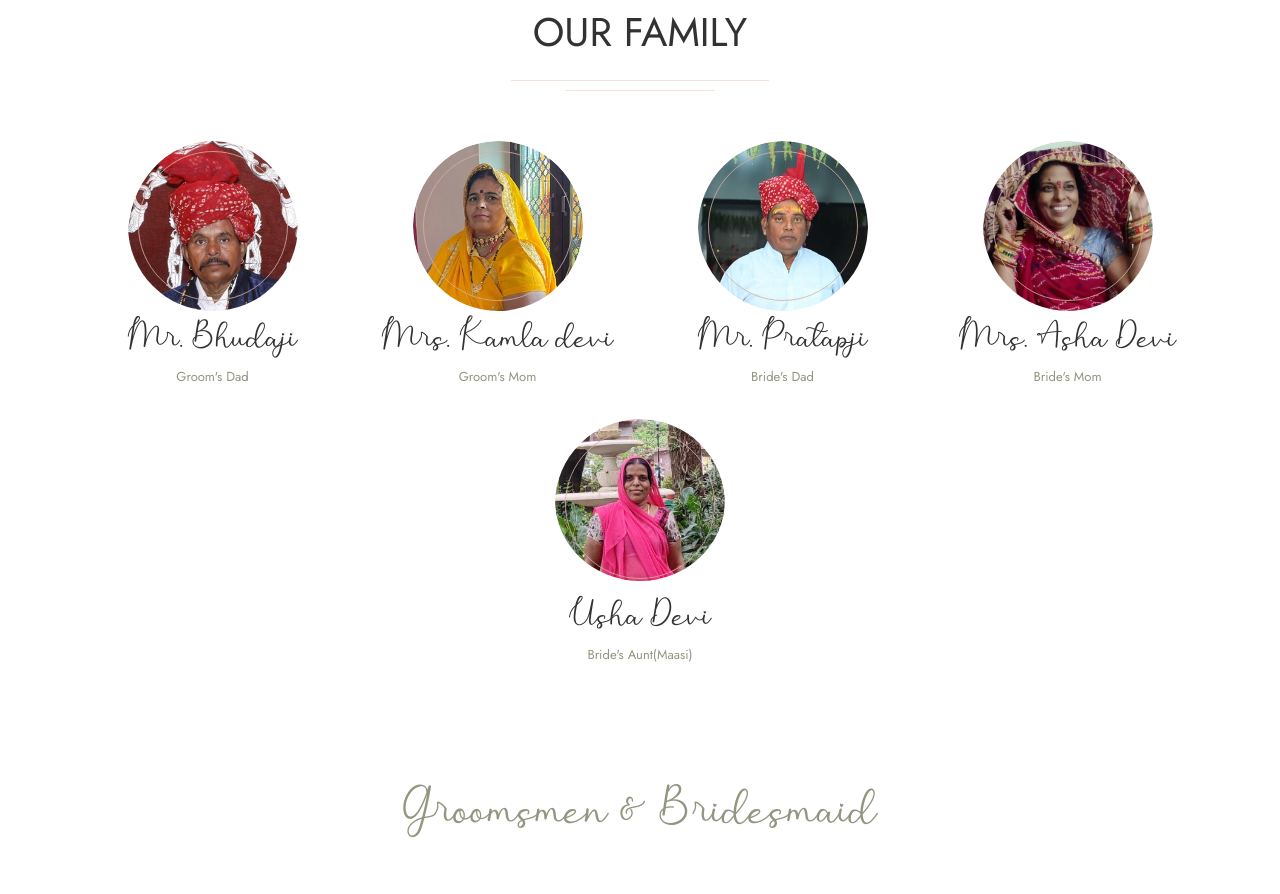
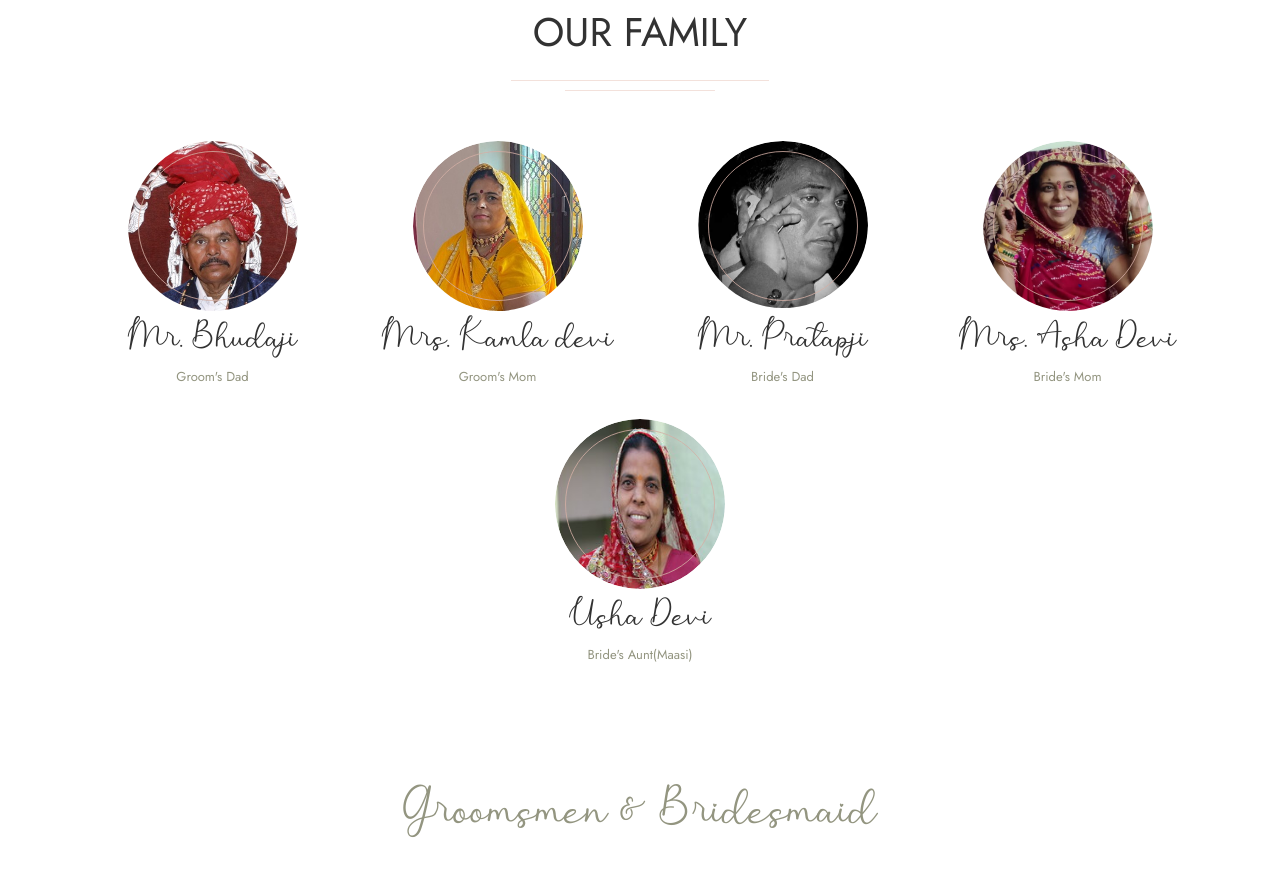
Before and after one commit to naresh-developer/jyansh, a plain HTML site: page index.html in a window 1280 px wide. Shown: the part 4717-5611 px from the top of the page. Drawn offline with nearby package versions, Linux system fonts and the light colour scheme; files whose address does not match are found by name.

Commit message:
photo changes

```diff
--- a/index.html
+++ b/index.html
@@ -329,7 +329,7 @@
                         <div class="col-lg-3 col-md-6 col-sm-6 col-6">
                             <div class="wpo-team-item wow fadeInUp" data-wow-duration="1400ms">
                                 <div class="wpo-team-img">
-                                    <img src="assets/images/team/jaya-dad.jpeg" alt="">
+                                    <img src="assets/images/team/papa.jpeg" alt="">
                                 </div>
                                 <div class="wpo-team-text">
                                     <h3><a href="team-single.html">Mr. Pratapji</a></h3>
@@ -353,7 +353,7 @@
                         <div class="col-lg-12 col-md-12 col-sm-12 col-12">
                             <div class="wpo-team-item wow fadeInUp" data-wow-duration="1000ms">
                                 <div class="wpo-team-img">
-                                    <img src="assets/images/team/masi.jpeg" alt="">
+                                    <img src="assets/images/team/masi2.jpg" alt="">
                                 </div>
                                 <div class="wpo-team-text">
                                     <h3><a href="team-single.html">Usha Devi</a></h3>
```
Also changed, not shown: assets/images/team/masi2.jpg (added), assets/images/team/papa.jpeg (added).
